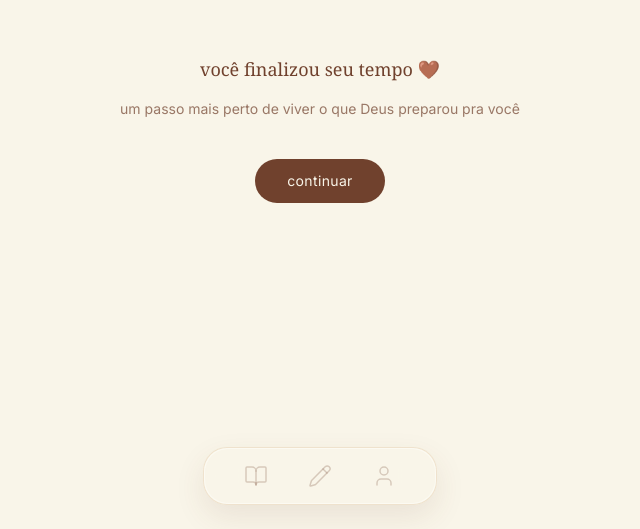
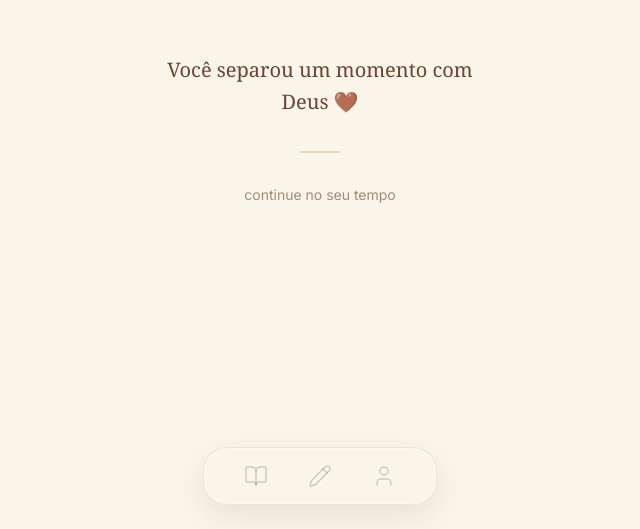
Before and after one commit to michelesannti/no-secreto, a Next.js app: page /conclusao in a window 1280 px wide. Shown: the part 271-800 px from the top of the page, without its empty margins (320-960 px from the left). Built offline with nearby package versions, Linux system fonts and the light colour scheme; a web font is replaced by a local one.

Commit message:
remove tela de conclusao e direciona fluxo para perfil

```diff
--- a/app/(app)/conclusao/page.tsx
+++ b/app/(app)/conclusao/page.tsx
@@ -5,28 +5,37 @@ import { useRouter } from "next/navigation";
 export default function ConclusaoPage() {
   const router = useRouter();
 
-  function handleContinuar() {
-    router.push("/secreto");
-  }
+  return (
+    <div className="min-h-screen bg-[#f9f5e9] flex flex-col items-center justify-center text-center text-[#70412d] px-8">
 
-  return (
-    <div className="h-[100dvh] flex flex-col items-center justify-center bg-[#f9f5e9] text-[#70412d] px-8 text-center">
+      <div className="flex flex-col items-center gap-8">
 
-      <div className="mb-10">
-        <p className="text-lg font-serif mb-4">
-          você finalizou seu tempo 🤎
+        {/* FRASE PRINCIPAL */}
+        <p className="text-xl font-serif leading-relaxed max-w-[28ch]">
+          Você separou um momento com Deus 🤎
         </p>
 
-        <p className="text-sm text-[#70412d]/70">
-          um passo mais perto de viver o que Deus preparou pra você
+        {/* LINHA */}
+        <div className="w-10 h-[2px] bg-[#e9d5bb]"></div>
+
+        {/* FRASE SUAVE */}
+        <p className="text-sm text-[#70412d]/60">
+          continue no seu tempo
         </p>
+
       </div>
 
+      {/* AÇÃO DISCRETA */}
       <button
-        onClick={handleContinuar}
-        className="px-8 py-3 rounded-full bg-[#70412d] text-[#f9f5e9] text-sm tracking-wide"
+        onClick={() => router.push("/secreto")}
+        className="
+          absolute bottom-10
+          text-xs
+          text-[#70412d]/40
+          tracking-wide
+        "
       >
-        continuar
+        tocar para continuar
       </button>
 
     </div>
--- a/app/(app)/diario/page.tsx
+++ b/app/(app)/diario/page.tsx
@@ -101,7 +101,8 @@ function DiarioContent() {
     localStorage.removeItem("liberado-finalizar");
     localStorage.removeItem(`diario-${userId}-${estudoId}`);
 
-    router.push("/conclusao");
+    // 🔥 AGORA VAI PRO PERFIL (RECOMPENSA)
+    router.push("/perfil");
   }
 
   if (!ready) return <div className="min-h-screen bg-[#f9f5e9]" />;
@@ -119,18 +120,12 @@ function DiarioContent() {
 
           {/* DESTAQUE */}
           <div className="flex justify-center mt-16 mb-10">
-            <div className="flex items-center gap-4">
-              <div className="w-[2px] h-8 bg-[#e9d5bb]"></div>
-
             <div className="text-center font-serif text-lg font-semibold">
               {destaque.split("\n").map((linha, i) => (
                 <div key={i} style={{ whiteSpace: "nowrap" }}>
                   {linha}
                 </div>
               ))}
-              </div>
-
-              <div className="w-[2px] h-8 bg-[#e9d5bb]"></div>
             </div>
           </div>
 
@@ -153,7 +148,7 @@ function DiarioContent() {
             />
           </div>
 
-          {/* BOTÃO PADRONIZADO */}
+          {/* BOTÃO */}
           {podeFinalizar && (
             <div className="mt-16 flex justify-center">
               <button
--- a/app/(app)/perfil/page.tsx
+++ b/app/(app)/perfil/page.tsx
@@ -4,7 +4,6 @@ import { useEffect, useState } from "react";
 import { getSupabaseClient } from "@/lib/supabase";
 
 export default function PerfilPage() {
-
   const [nome, setNome] = useState("");
   const [apelido, setApelido] = useState("");
   const [porcentagem, setPorcentagem] = useState(0);
@@ -30,7 +29,6 @@ export default function PerfilPage() {
         setApelido(data.apelido || "");
       }
 
-      // 🔥 PROGRESSO
       const { data: estudos } = await supabase
         .from("estudos")
         .select("id")
@@ -60,22 +58,30 @@ export default function PerfilPage() {
         <h1 className="text-xl font-serif tracking-wide">
           Perfil
         </h1>
-
         <div className="w-10 h-[2px] bg-[#e9d5bb] mt-2"></div>
       </div>
 
-      <div className="max-w-xl mx-auto px-8 space-y-10">
+      <div className="max-w-xl mx-auto px-8 space-y-12">
+
+        {/* RECOMPENSA */}
+        <div className="text-center space-y-4">
+          <p className="text-lg font-serif">
+            você avançou hoje 🤎
+          </p>
+
+          <div className="w-10 h-[2px] bg-[#e9d5bb] mx-auto"></div>
+        </div>
 
         {/* PROGRESSO */}
         <div>
           <p className="text-sm text-[#70412d]/60 mb-4">
-            Sua jornada
+            sua jornada
           </p>
 
           <div className="relative w-full h-[4px] bg-[#e9d5bb] rounded-full">
 
             <div
-              className="absolute top-0 left-0 h-[4px] bg-[#C6A46A] rounded-full"
+              className="absolute top-0 left-0 h-[4px] bg-[#C6A46A] rounded-full transition-all duration-700"
               style={{ width: `${porcentagem}%` }}
             />
 
@@ -91,7 +97,6 @@ export default function PerfilPage() {
           <p className="text-sm text-[#70412d]/60 mb-1">
             Nome
           </p>
-
           <p className="text-lg">
             {nome}
           </p>
@@ -101,7 +106,6 @@ export default function PerfilPage() {
           <p className="text-sm text-[#70412d]/60 mb-1">
             Apelido
           </p>
-
           <p className="text-lg">
             {apelido || "Nenhum apelido definido"}
           </p>
```
Lines whose indentation alone changed are shown as unchanged.
